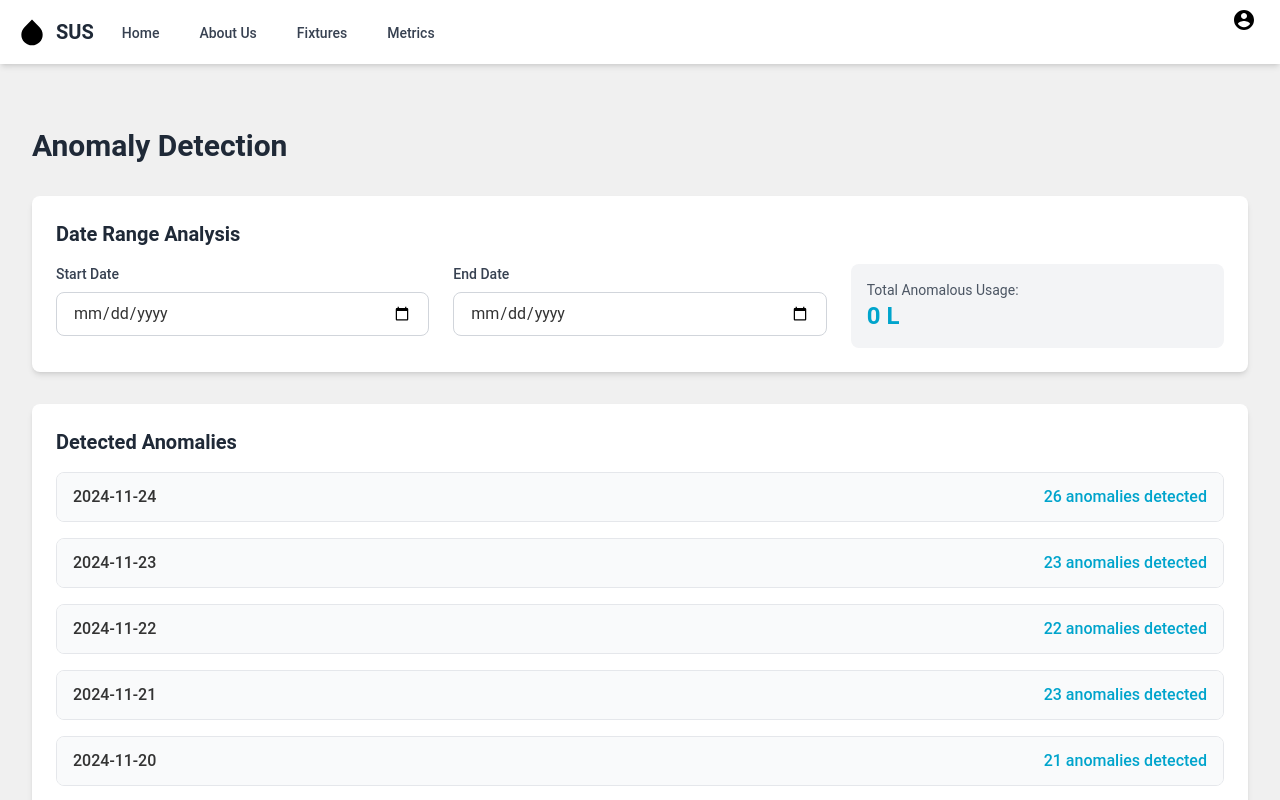
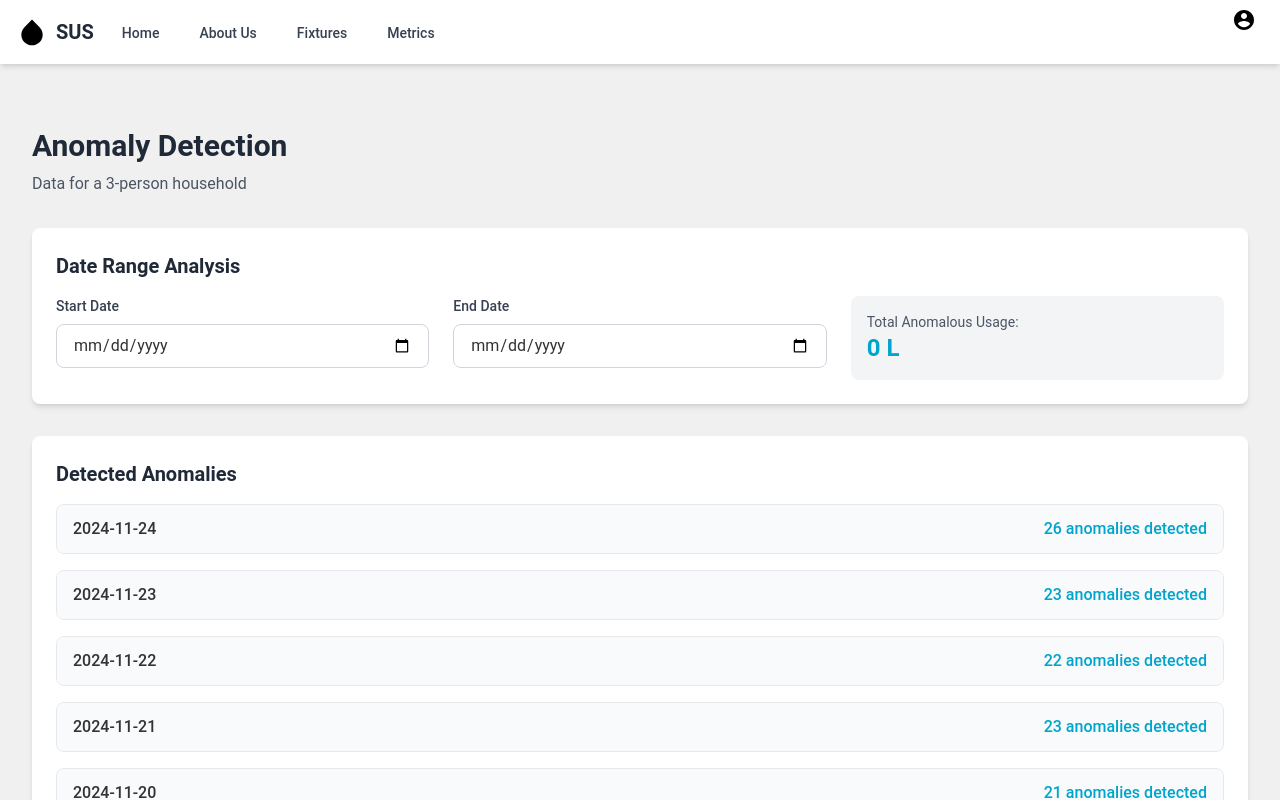
Before and after one commit to mostafadeiab/capstoneproject, a Next.js app: page /metrics/anomaly in a window 1280 px wide. Shown: the top 800 px of the page. Built offline with nearby package versions, Linux system fonts and the light colour scheme.

Commit message:
Fixed errors on Anomaly page to show data

```diff
--- a/app/metrics/anomaly/page.tsx
+++ b/app/metrics/anomaly/page.tsx
@@ -112,7 +112,10 @@ export default function Anomaly() {
       <NavBar />
 
       <main className="max-w-7xl mx-auto px-8 py-16">
-        <h1 className="text-3xl font-bold text-gray-800 mb-8">Anomaly Detection</h1>
+        <div className="mb-8">
+          <h1 className="text-3xl font-bold text-gray-800">Anomaly Detection</h1>
+          <p className="text-gray-600 mt-2">Data for a 3-person household</p>
+        </div>
 
         {/* Date Range Selection */}
         <div className="bg-white rounded-lg shadow-md p-6 mb-8">
```
